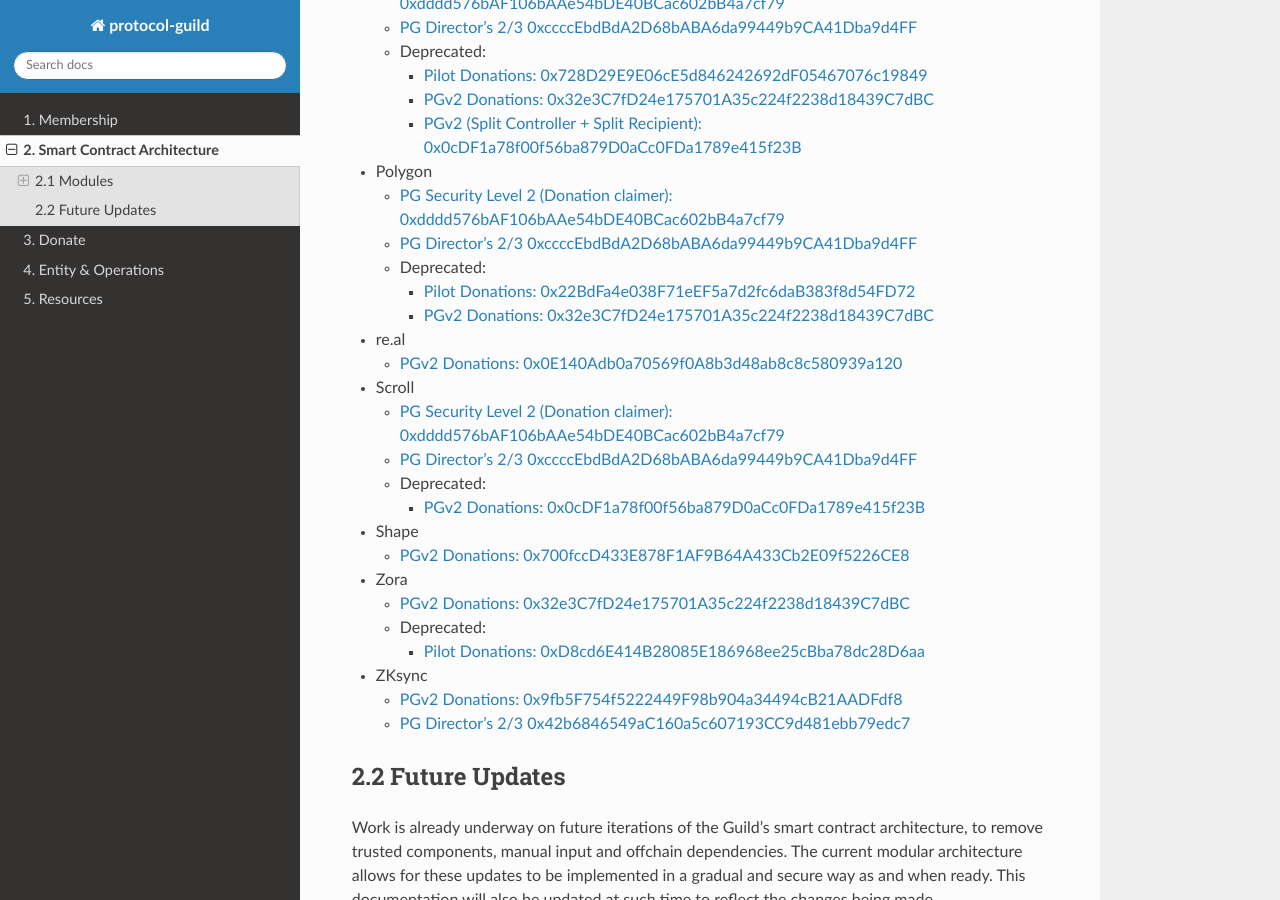
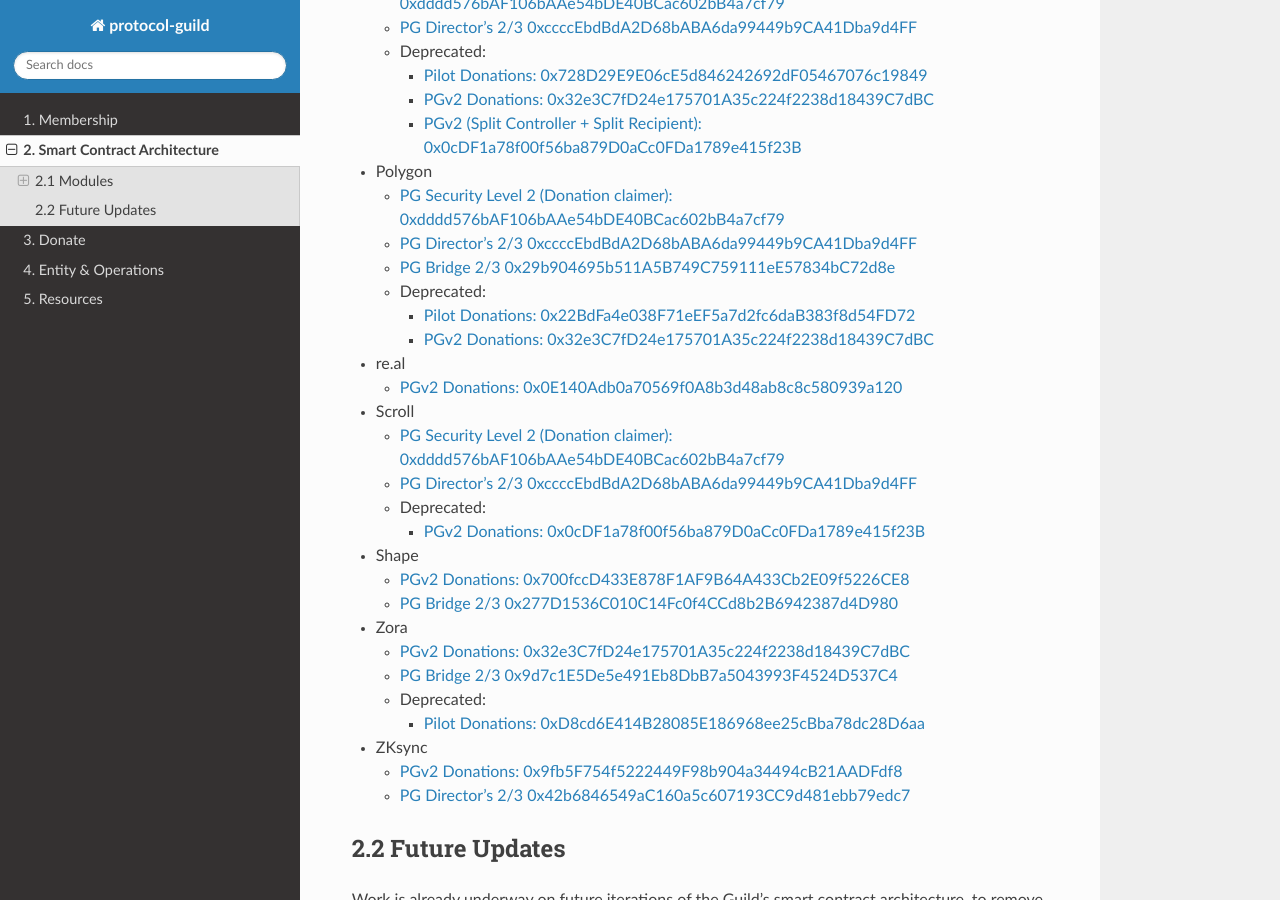
Before and after one commit to protocolguild/documentation, a Sphinx documentation site: the page built from docs/02-onchain-architecture.md, in a window 1280 px wide and 900 px high, scrolled down 5132 px. Built offline with Sphinx 7.4.7 and the Read the Docs theme 3.1.0, drawn with Linux system fonts in a browser that asks for light colours.

Commit message:
Add bridge 2/3 multisigs for Polygon, Shape and Zora

```diff
--- a/docs/02-onchain-architecture.md
+++ b/docs/02-onchain-architecture.md
@@ -146,6 +146,7 @@
 - Polygon
   - [PG Security Level 2 (Donation claimer): 0xdddd576bAF106bAAe54bDE40BCac602bB4a7cf79](https://app.safe.global/balances?safe=matic:0xdddd576bAF106bAAe54bDE40BCac602bB4a7cf79)
   - [PG Director's 2/3 0xccccEbdBdA2D68bABA6da99449b9CA41Dba9d4FF](https://app.safe.global/balances?safe=matic:0xccccEbdBdA2D68bABA6da99449b9CA41Dba9d4FF)
+  - [PG Bridge 2/3 0x29b904695b511A5B749C759111eE57834bC72d8e](https://app.safe.global/balances?safe=matic:0x29b904695b511A5B749C759111eE57834bC72d8e)
   - Deprecated:
     - [Pilot Donations: 0x22BdFa4e038F71eEF5a7d2fc6daB383f8d54FD72](https://app.safe.global/balances?safe=matic:0x22BdFa4e038F71eEF5a7d2fc6daB383f8d54FD72)
     - [PGv2 Donations: 0x32e3C7fD24e175701A35c224f2238d18439C7dBC](https://app.safe.global/balances?safe=matic:0x32e3C7fD24e175701A35c224f2238d18439C7dBC)
@@ -158,8 +159,10 @@
     - [PGv2 Donations: 0x0cDF1a78f00f56ba879D0aCc0FDa1789e415f23B](https://app.safe.global/balances?safe=scr:0x0cDF1a78f00f56ba879D0aCc0FDa1789e415f23B)
 - Shape
   - [PGv2 Donations: 0x700fccD433E878F1AF9B64A433Cb2E09f5226CE8](https://safe.shape.network/balances?safe=shape:0x700fccD433E878F1AF9B64A433Cb2E09f5226CE8)
+  - [PG Bridge 2/3 0x277D1536C010C14Fc0f4CCd8b2B6942387d4D980](https://safe.shape.network/balances?safe=shape:0x277D1536C010C14Fc0f4CCd8b2B6942387d4D980)
 - Zora
   - [PGv2 Donations: 0x32e3C7fD24e175701A35c224f2238d18439C7dBC](https://safe.optimism.io/balances?safe=zora:0x32e3C7fD24e175701A35c224f2238d18439C7dBC)
+  - [PG Bridge 2/3 0x9d7c1E5De5e491Eb8DbB7a5043993F4524D537C4](https://safe.optimism.io/balances?safe=zora:0x9d7c1E5De5e491Eb8DbB7a5043993F4524D537C4)
   - Deprecated:
     - [Pilot Donations: 0xD8cd6E414B28085E186968ee25cBba78dc28D6aa](https://safe.optimism.io/balances?safe=zora:0xD8cd6E414B28085E186968ee25cBba78dc28D6aa)
 - ZKsync
```
